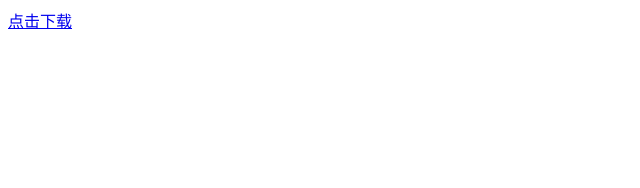
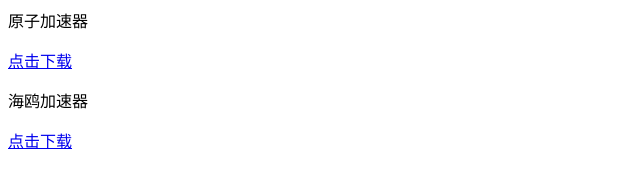
Before and after one commit to share2006/share2006.github.io, a plain HTML site: page index.html in a window 1280 px wide. Shown: the whole page, without its empty margins (0-640 px from the left). Drawn offline with Linux system fonts and the light colour scheme.

Commit message:
Update index.html

```diff
--- a/index.html
+++ b/index.html
@@ -1 +1,6 @@
+<p>原子加速器</p>
+
 <a href="VPN/原子加速器.apk" download="原子加速器.apk">点击下载</a>
+<p>海鸥加速器</p>
+
+<a href="VPN/海鸥加速器.apk" download="海鸥加速器.apk">点击下载</a>
```
